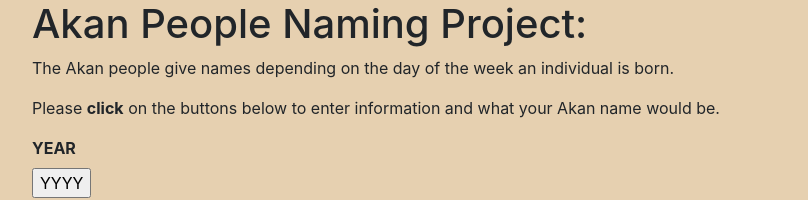
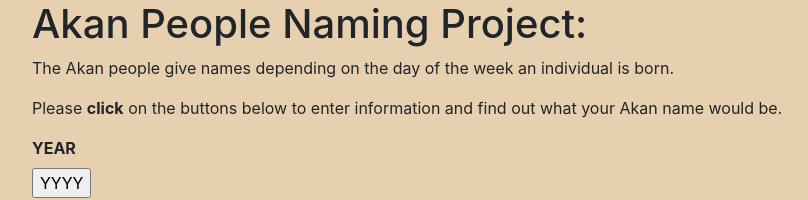
Before and after one commit to gg-mg/AkanNaming, a plain HTML site: page index.html in a window 1280 px wide. Shown: the top 200 px of the page, without its empty margins (53-861 px from the left). Drawn offline with Linux system fonts and the light colour scheme.

Commit message:
Corrected the first paragraph on index.html

```diff
--- a/index.html
+++ b/index.html
@@ -22,7 +22,7 @@
             <div class="container">
                 <h1>Akan People Naming Project:</h1>
                 <p>The Akan people give names depending on the day of the week an individual is born.</p>
-                <p>Please <strong>click</strong> on the buttons below to enter information and what your Akan name would
+                <p>Please <strong>click</strong> on the buttons below to enter information and find out what your Akan name would
                     be.</p>
 
                 <label for="year"><b>YEAR</b></label><br>
```
